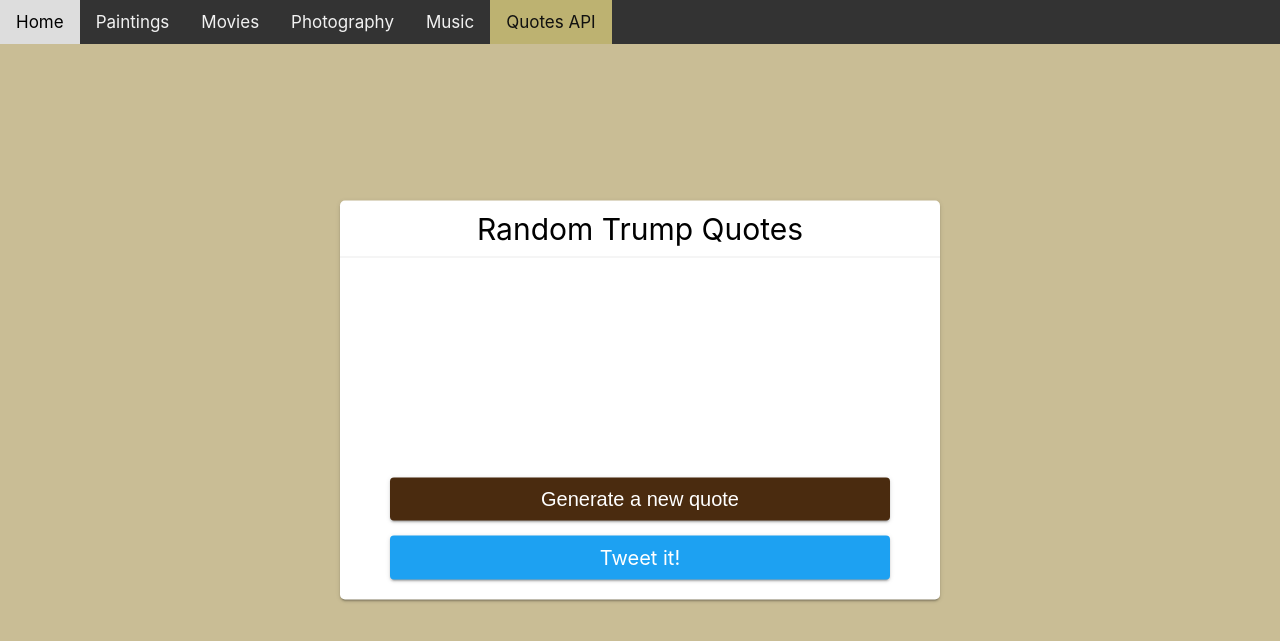
After one commit to lim04francis/Tri2---p5longhorns, a Flask app: page /quotesapi in a window 1280 px wide. The commit adds this page. Shown: the top 641 px of the page. Run offline with Flask 2, Linux system fonts and the light colour scheme.

Commit message:
Rest API trump quotes

```diff
--- a/main.py
+++ b/main.py
@@ -19,6 +19,10 @@ def cubism():
 @app.route('/photography')
 def photography():
     return render_template("photography.html")
+
+@app.route('/quotesapi')
+def quotesapi():
+    return render_template("quotesapi.html")
 
 @app.route('/Movies')
 def Movies():
--- /dev/null
+++ b/templates/quotesapi.html
@@ -0,0 +1,209 @@
+<!DOCTYPE html>
+<html lang="en">
+<head>
+    <meta charset="UTF-8">
+    <title>Quotes API</title>
+</head>
+
+<style>
+    html {
+  box-sizing: border-box;
+}
+
+*,
+*::before,
+*::after {
+  box-sizing: inherit;
+  margin: 0;
+  padding: 0;
+}
+
+body {
+  font-family: -apple-system, BlinkMacSystemFont, "Segoe UI", Roboto, Oxygen-Sans, Ubuntu, Cantarell, "Helvetica Neue", sans-serif;
+  background-color: #c9bd95;
+}
+
+.app {
+  position: absolute;
+  top: 50%;
+  left: 50%;
+  transform: translate(-50%, -50%);
+  width: 600px;
+  background-color: white;
+  border-radius: 5px;
+  box-shadow: 0 2px 2px 0 rgba(0,0,0,.14), 0 3px 1px -2px rgba(0,0,0,.2), 0 1px 5px 0 rgba(0,0,0,.12);
+}
+
+header {
+  width: 100%;
+  font-size: 30px;
+  text-align: center;
+  padding: 10px;
+  border-bottom: 1px solid #ebebeb;
+}
+
+.quotes {
+  padding: 20px 50px;
+  min-height: 200px;
+}
+
+.quote-text {
+  padding-bottom: 20px;
+  font-size: 25px;
+  color: black;
+}
+
+.controls {
+  width: 100%;
+  padding: 20px 50px;
+}
+
+.button {
+  display: block;
+  color: white;
+  border-radius: 4px;
+  border: none;
+  padding: 10px 20px;
+  cursor: pointer;
+  text-align: center;
+  width: 100%;
+  font-size: 20px;
+  box-shadow: 0 2px 2px 0 rgba(0,0,0,.14), 0 3px 1px -2px rgba(0,0,0,.2), 0 1px 5px 0 rgba(0,0,0,.12);
+}
+
+.twitter {
+  background-color: #1da1f2;
+  text-decoration: none;
+}
+
+.twitter:hover {
+  background-color: #1e7fbb;
+}
+
+.new-quote {
+  background-color: #4A2B0F;
+  margin-bottom: 15px;
+}
+
+.new-quote:hover {
+  background-color: #6d3b0e;
+}
+
+.new-quote:disabled {
+  background-color: #cccccc;
+  color: #666666;
+  cursor: not-allowed;
+}
+
+@media screen and (max-width: 600px) {
+  .app {
+    width: 100%;
+  }
+  .quote-text {
+    font-size: 18px;
+  }
+}
+
+/* when using a class */
+.class-name {
+  /* styles go here */
+}
+
+/* when using an id */
+#id-name {
+  /* styles go here */
+}
+
+
+
+    .topnav {
+  background-color: #333;
+  overflow: hidden;
+  z-index:5;
+}
+
+/* Style the links inside the navigation bar */
+.topnav a {
+  float: left;
+  color: #f2f2f2;
+  text-align: center;
+  padding: 12px 16px;
+  text-decoration: none;
+  font-size: 17px;
+  margin:0 ;
+   z-index:25;
+}
+
+/* Change the color of links on hover */
+.topnav a:hover {
+  background-color: #ddd;
+  color: black;
+   z-index:25;
+}
+
+/* Add a color to the active/current link */
+.topnav a.active {
+  background-color: #BDB271;
+  color: white;
+  color: #111110;
+   z-index:25;
+}
+
+body {margin:0;}
+
+
+</style>
+
+<body>
+
+<div class="topnav">
+    <a href="/">Home</a>
+    <a href="/cubism">Paintings</a>
+    <a href="/Movies">Movies</a>
+    <a href="/photography">Photography</a>
+    <a href="/music">Music</a>
+    <a class="active" href="/quotesapi">Quotes API</a>
+</div>
+
+
+<div class="app">
+    <header>Random Trump Quotes</header>
+    <section class="quotes">
+        <div class="quote-text" id="js-quote-text"></div>
+    </section>
+    <section class="controls">
+        <button type="button" id="js-new-quote" class="new-quote button">
+            Generate a new quote
+        </button>
+        <a class="twitter button" id="js-tweet" target="_blank" rel="noreferrer">Tweet it!</a>
+    </section>
+</div>
+
+<script>
+const newQuoteButton = document.querySelector('#js-new-quote');
+newQuoteButton.addEventListener('click', getQuote);
+
+const endpoint = 'https://api.whatdoestrumpthink.com/api/v1/quotes/random';
+
+async function getQuote() {
+  try {
+    const response = await fetch(endpoint)
+    if (!response.ok) {
+      throw Error(response.statusText)
+    }
+    const json = await response.json();
+    displayQuote(json.message);
+  } catch (err) {
+    console.log(err)
+    alert('Failed to fetch new quote');
+  }
+}
+
+function displayQuote(quote) {
+  const quoteText = document.querySelector('#js-quote-text');
+  quoteText.textContent = quote;
+}
+</script>
+
+</body>
+</html>
```
Also changed, not shown: templates/photography.html (+15 -21 lines).
